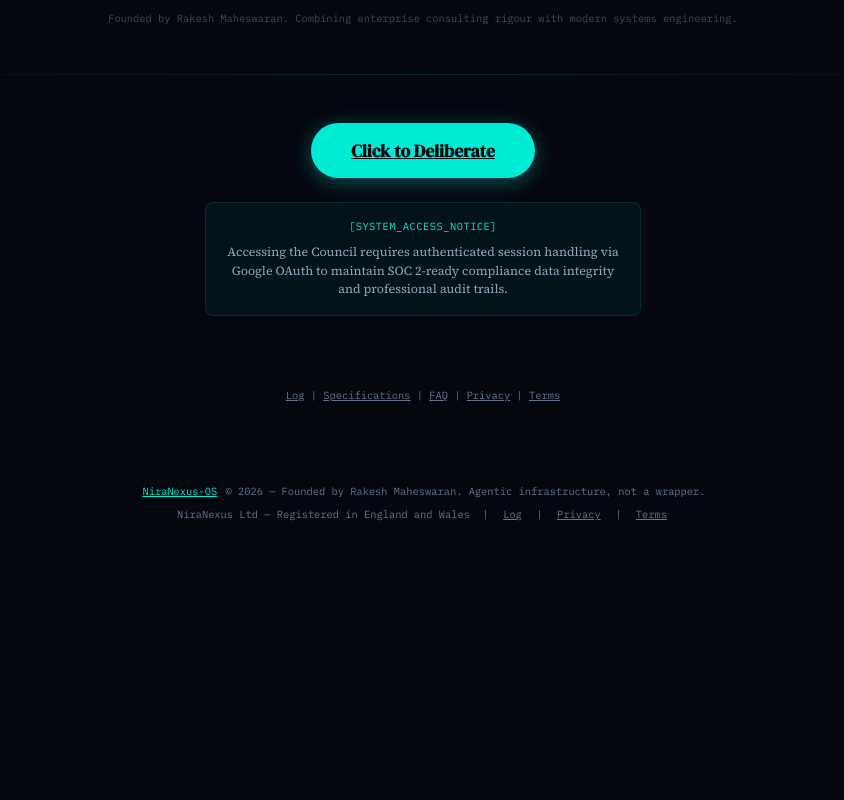
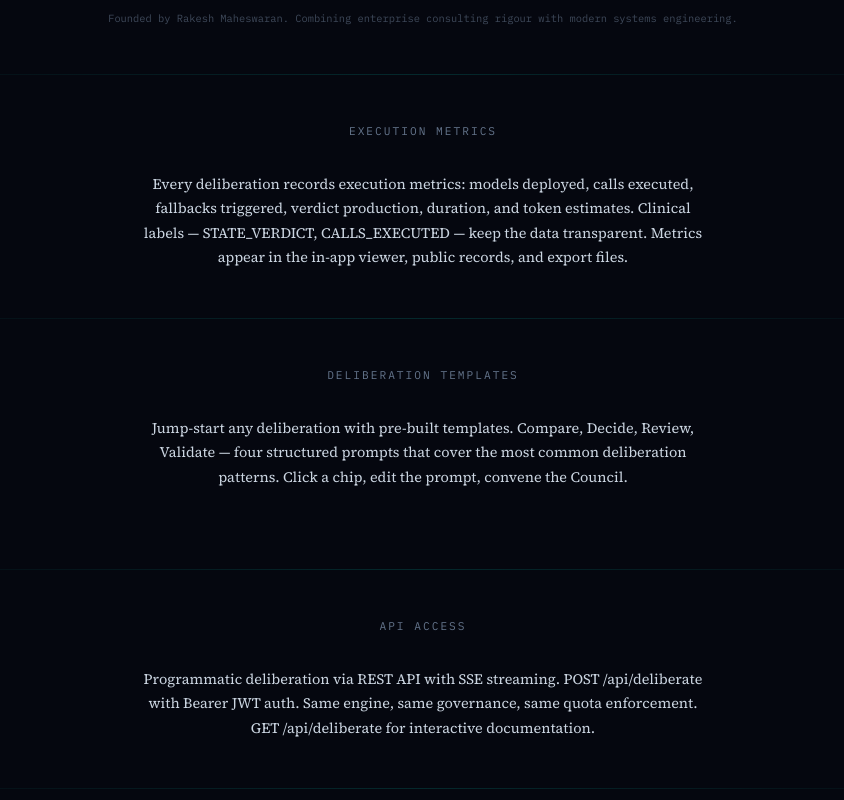
Before and after one commit to NiraNexus/niranexus-hero, a Next.js app: page /model-council in a window 1280 px wide. Shown: the part 4360-5160 px from the top of the page, without its empty margins (217-1061 px from the left). Before the commit the page ends 4915 px from the top, so only its background shows below. Built offline with nearby package versions, Linux system fonts and the light colour scheme; no server answers.

Commit message:
feat: API badge + 3 new MC spec sections (Metrics, Templates, API) [2026-07-17]

```diff
--- a/src/app/model-council/page.tsx
+++ b/src/app/model-council/page.tsx
@@ -319,6 +319,36 @@
 
       <Divider />
 
+      {/* EXECUTION METRICS */}
+      <section style={{ padding: '3rem 2rem', maxWidth: 700, margin: '0 auto' }}>
+        <h2 style={{ fontFamily: 'var(--font-mono)', fontSize: '0.7rem', color: '#64748b', textTransform: 'uppercase', letterSpacing: '2px', marginBottom: '2rem', textAlign: 'center' }}>Execution Metrics</h2>
+        <p style={{ fontFamily: 'var(--font-body)', fontSize: '0.9rem', color: '#cbd5e1', lineHeight: 1.7, textAlign: 'center', maxWidth: 560, margin: '0 auto' }}>
+          Every deliberation records execution metrics: models deployed, calls executed, fallbacks triggered, verdict production, duration, and token estimates. Clinical labels — STATE_VERDICT, CALLS_EXECUTED — keep the data transparent. Metrics appear in the in-app viewer, public records, and export files.
+        </p>
+      </section>
+
+      <Divider />
+
+      {/* DELIBERATION TEMPLATES */}
+      <section style={{ padding: '3rem 2rem', maxWidth: 700, margin: '0 auto' }}>
+        <h2 style={{ fontFamily: 'var(--font-mono)', fontSize: '0.7rem', color: '#64748b', textTransform: 'uppercase', letterSpacing: '2px', marginBottom: '2rem', textAlign: 'center' }}>Deliberation Templates</h2>
+        <p style={{ fontFamily: 'var(--font-body)', fontSize: '0.9rem', color: '#cbd5e1', lineHeight: 1.7, textAlign: 'center', maxWidth: 560, margin: '0 auto 2rem' }}>
+          Jump-start any deliberation with pre-built templates. Compare, Decide, Review, Validate — four structured prompts that cover the most common deliberation patterns. Click a chip, edit the prompt, convene the Council.
+        </p>
+      </section>
+
+      <Divider />
+
+      {/* API ACCESS */}
+      <section style={{ padding: '3rem 2rem', maxWidth: 700, margin: '0 auto' }}>
+        <h2 style={{ fontFamily: 'var(--font-mono)', fontSize: '0.7rem', color: '#64748b', textTransform: 'uppercase', letterSpacing: '2px', marginBottom: '2rem', textAlign: 'center' }}>API Access</h2>
+        <p style={{ fontFamily: 'var(--font-body)', fontSize: '0.9rem', color: '#cbd5e1', lineHeight: 1.7, textAlign: 'center', maxWidth: 560, margin: '0 auto' }}>
+          Programmatic deliberation via REST API with SSE streaming. POST /api/deliberate with Bearer JWT auth. Same engine, same governance, same quota enforcement. GET /api/deliberate for interactive documentation.
+        </p>
+      </section>
+
+      <Divider />
+
       {/* ═══ CTA ═══ */}
       <section style={{ padding: '3rem 2rem', maxWidth: 500, margin: '0 auto', textAlign: 'center' }}>
         <a
--- a/src/app/page.tsx
+++ b/src/app/page.tsx
@@ -322,6 +322,7 @@
             <Badge label="Authentication" value="OAuth 2.0" detail="Google + JWT" />
             <Badge label="Export" value="PDF/MD/JSON" detail="Signed provenance" />
             <Badge label="Telegram" value="@Bot" detail="Deliberate from chat" />
+            <Badge label="API" value="REST" detail="SSE streaming" />
           </div>
         </footer>
       </RevealSection>
```
